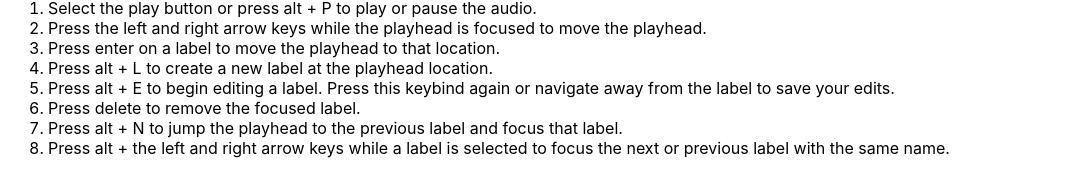
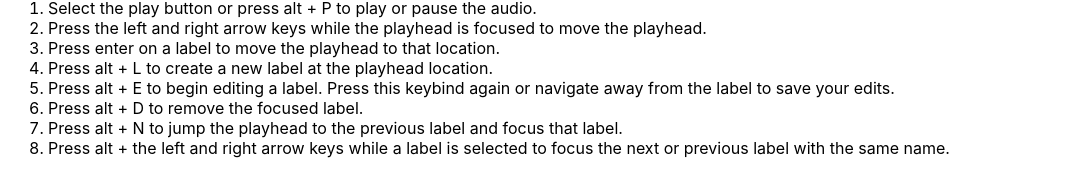
Before and after one commit to cod-audio/cod, a React app: page / in a window 1280 px wide. Shown: the part 171-344 px from the top of the page, without its empty margins (0-1065 px from the left). Built offline with nearby package versions, Linux system fonts and the light colour scheme.

Commit message:
Changed delete labels keybind

```diff
--- a/src/components/App.tsx
+++ b/src/components/App.tsx
@@ -32,7 +32,7 @@ type MouseEvent = React.MouseEvent<HTMLDivElement, MouseEvent>;
 type LabelData = { label: string, start: number };
 
 enum Key {
-    Delete = "delete",
+    D = "d",
     L = "l",
     Left = "arrowleft",
     N = "n",
@@ -252,6 +252,13 @@ class App extends Component<{}, AppState> {
                         }
                     }
                 }
+            } else if (key === Key.D) {
+                let i;
+                if ((i = this.focusedLabelIndex()) !== -1) {
+                    e.preventDefault();
+                    // Label i has focus
+                    this.deleteLabel(i);
+                }
             }
         } else if (key === Key.Right || key === Key.Left) {
             // Check if the playhead area is focused
@@ -268,15 +275,7 @@ class App extends Component<{}, AppState> {
                     default:
                 }
             }
-        } else if (key === Key.Delete) {
-            let i;
-            if ((i = this.focusedLabelIndex()) !== -1) {
-                e.preventDefault();
-                // Label i has focus
-                this.deleteLabel(i);
-            }
         }
-
     }
 
     isFocused = (ref: React.RefObject<HTMLDivElement>) => {
--- a/src/components/PageDescription.tsx
+++ b/src/components/PageDescription.tsx
@@ -29,7 +29,7 @@ class PageDescription extends Component<{}, {}> {
                     Press alt + E to begin editing a label. Press this keybind again
                     or navigate away from the label to save your edits.
                 </li>
-                <li>Press delete to remove the focused label.</li>
+                <li>Press alt + D to remove the focused label.</li>
                 <li>
                     Press alt + N to jump the playhead to the previous label and focus
                     that label.
```
